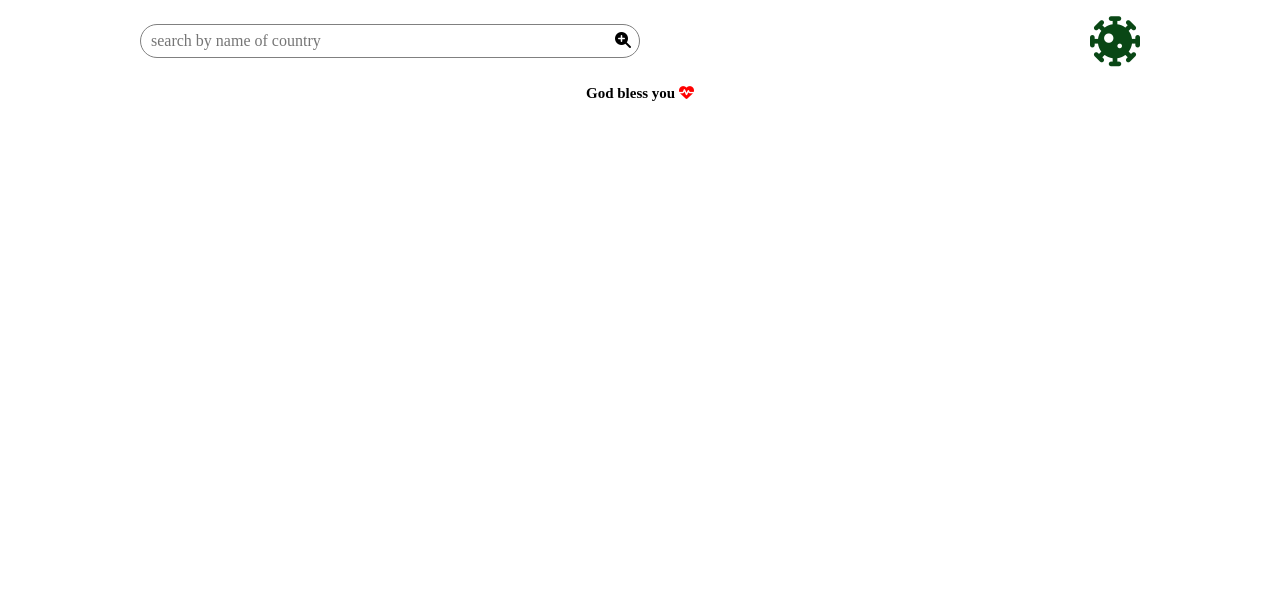
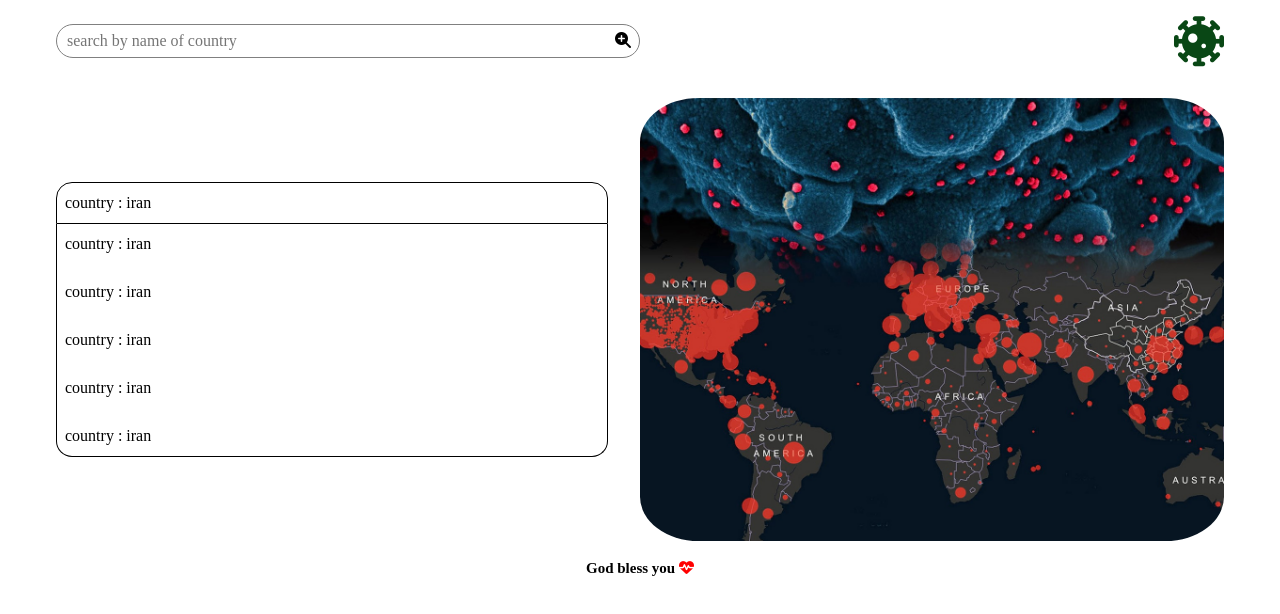
Before and after one commit to Sepidebri/covid-data, a plain HTML site: page index.html in a window 1280 px wide. Drawn offline with Linux system fonts and the light colour scheme.

```diff
--- a/index.html
+++ b/index.html
@@ -20,7 +20,21 @@
                 <i class="fa-solid fa-virus-covid"></i>
             </div>
         </header>
-        <main></main>
+        <main>
+            <div class="container-info-card">
+                <header class="header-info-content">country : iran</header>
+                <main class="info-content">
+                    <p>country : iran</p>
+                    <p>country : iran</p>
+                    <p>country : iran</p>
+                    <p>country : iran</p>
+                    <p>country : iran</p>
+                </main>
+            </div>
+            <div class="container-info-card">
+                <img src="/assets/images/card-coronavirus-vaccine-distribution-solutions-available.jpg" alt="covid-19">
+            </div>
+        </main>
         <footer>God bless you <i class="fa-solid fa-heart-pulse"></i></footer>
     </div>
 
--- a/style/global.css
+++ b/style/global.css
@@ -1,6 +1,7 @@
 .container{
-    max-width: 1000px;
+    max-width: 1200px;
     margin: 0 auto;
+    padding: 0 1em ;
 }
 footer{
     font-size: 15px;
--- a/style/style.css
+++ b/style/style.css
@@ -23,11 +23,43 @@ border: 0.05em solid gray;
     padding: 0.2em 0.5em;
 }
 header .container-searchbox .content-searchbox{
+    width: 100%;
     max-width: 500px;
     padding-right: 1em;
-    color: #00000050;
 }
 header .container-searchbox .searchicon:hover{
     transform: scale(1.2);
     cursor: pointer;
 }
+main{
+    display: flex;
+    justify-content: space-between;
+    align-items: center;
+    padding: 1em 0;
+}
+main .container-info-card {
+    flex: 50%;
+}
+main .container-info-card:first-child{
+    padding-right: 2em;
+
+}
+main .container-info-card .header-info-content{
+    padding:  0.5em;
+    border: 1px solid black;
+    border-radius: 1em 1em 0 0;
+}
+main .container-info-card .info-content{
+    display: flex;
+    flex-direction: column;
+    gap: 1.5em;
+    justify-content: space-between;
+    align-items: flex-start;
+    border: 1px solid black;
+    border-top: 0;
+    padding:  0.5em;
+    border-radius: 0 0 1em 1em ;
+}
+main .container-info-card img{
+    border-radius: 10%;
+}
```
Also changed, not shown: assets/images/card-coronavirus-vaccine-distribution-solutions-available.jpg (added). Lines whose indentation alone changed are shown as unchanged.
